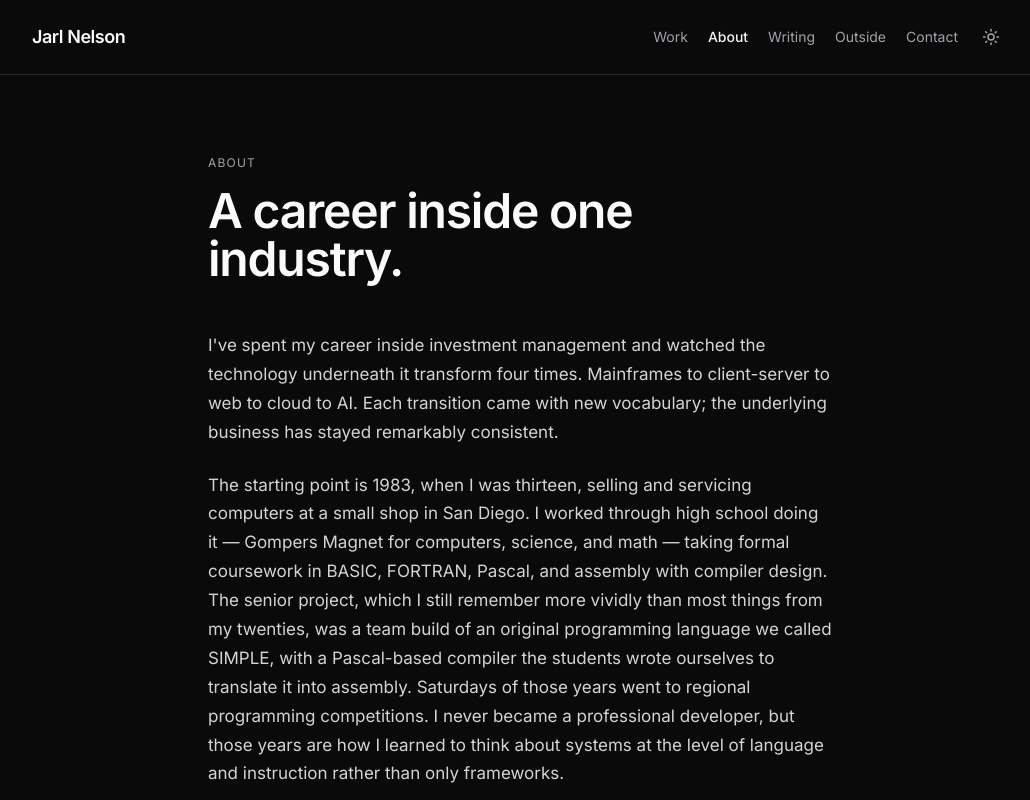
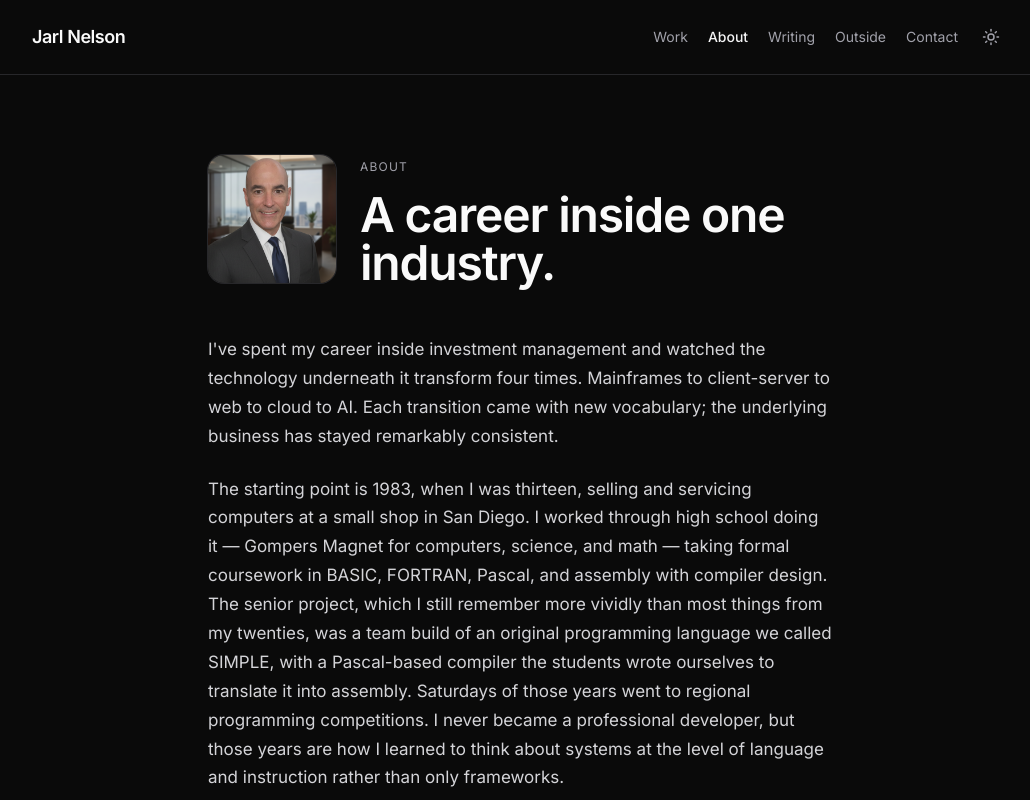
Before and after one commit to jarlnelson/jarlnelson-ai, a Next.js app: page /about in a window 1280 px wide. Shown: the top 800 px of the page, without its empty margins (120-1150 px from the left). Built offline with nearby package versions, Linux system fonts and the light colour scheme; no server answers.

Commit message:
Add headshot to About page

```diff
--- a/app/about/page.tsx
+++ b/app/about/page.tsx
@@ -1,4 +1,5 @@
 import type { Metadata } from "next";
+import Image from "next/image";
 
 export const metadata: Metadata = {
   title: "About — Jarl Nelson",
@@ -10,12 +11,25 @@ export default function AboutPage() {
   return (
     <article className="max-w-2xl mx-auto px-6 py-16 sm:py-20 prose-custom">
       <header className="mb-12">
-        <div className="text-xs uppercase tracking-widest text-zinc-500 dark:text-zinc-400 mb-4">
-          About
+        <div className="flex items-start gap-5 sm:gap-6">
+          <Image
+            src="/Jarl-Nelson-Headshot-061926.png"
+            alt="Jarl Nelson"
+            width={1152}
+            height={896}
+            priority
+            sizes="(max-width: 640px) 96px, 128px"
+            className="h-24 w-24 sm:h-32 sm:w-32 flex-none rounded-2xl object-cover object-center ring-1 ring-zinc-200 dark:ring-zinc-800"
+          />
+          <div className="pt-1">
+            <div className="text-xs uppercase tracking-widest text-zinc-500 dark:text-zinc-400 mb-4">
+              About
+            </div>
+            <h1 className="text-4xl sm:text-5xl font-semibold tracking-tight leading-tight">
+              A career inside one industry.
+            </h1>
+          </div>
         </div>
-        <h1 className="text-4xl sm:text-5xl font-semibold tracking-tight leading-tight">
-          A career inside one industry.
-        </h1>
       </header>
 
       <div className="space-y-6 text-zinc-700 dark:text-zinc-300 leading-relaxed text-[17px]">
```
Also changed, not shown: public/Jarl-Nelson-Headshot-061926.png (added).
